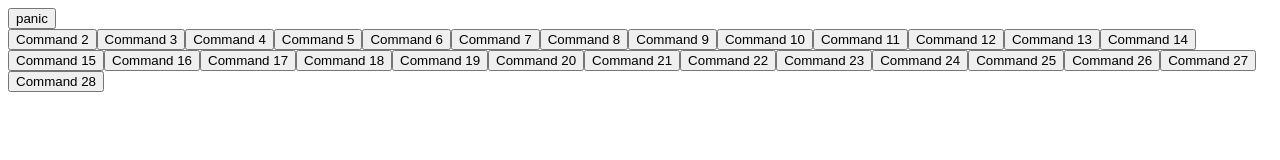
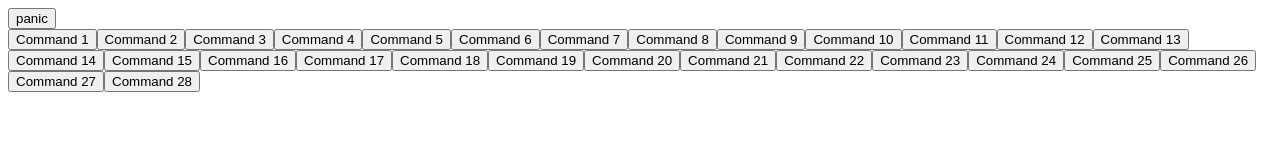
Before and after one commit to bhouge/piccolissimo, a website: page vivaldiCommand.html in a window 1280 px wide. Drawn offline with nearby package versions, Linux system fonts and the light colour scheme; no server answers.

Commit message:
Dummy data added

```diff
--- a/vivaldiCommand.html
+++ b/vivaldiCommand.html
@@ -28,7 +28,8 @@
 	socket.emit('control message', 'panic');
 };
 
-var poemLines = [["Command 1", 0., 0],
+var poemLines = [[],
+                 ["Command 1", 0., 0],
                  ["Command 2", 0.25, 1],
                  ["Command 3", 0., 1],
                  ["Command 4", 0., 2],
```
